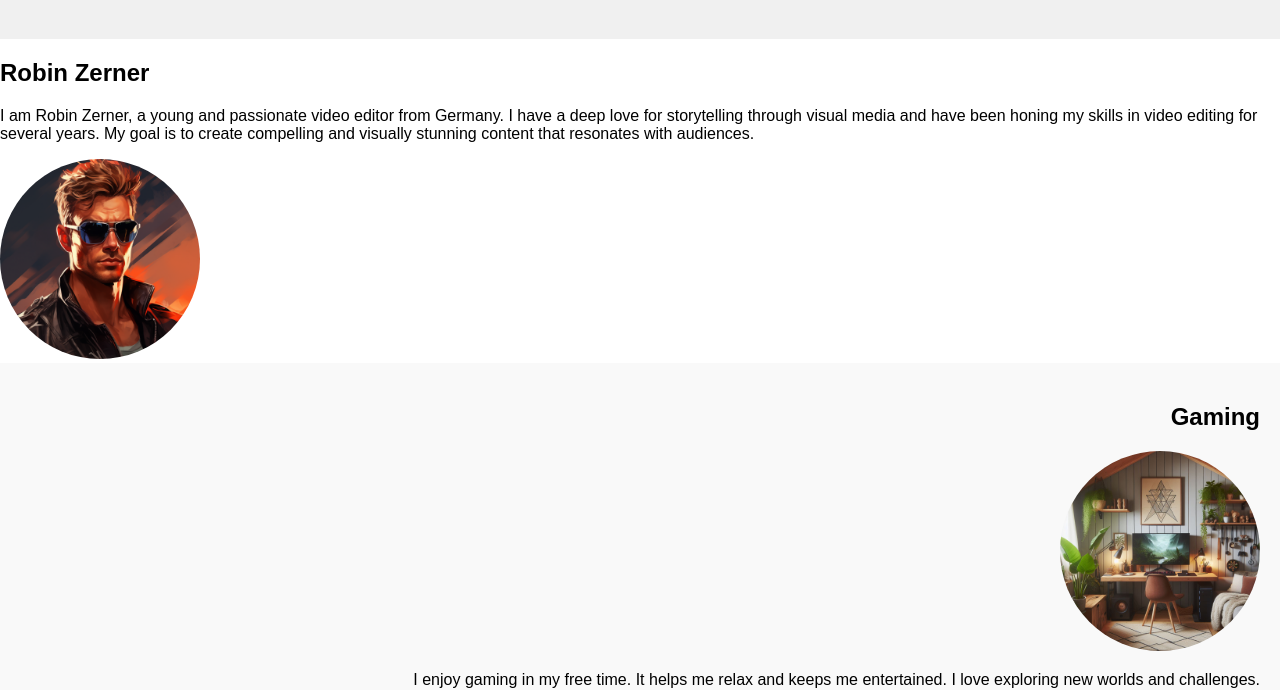
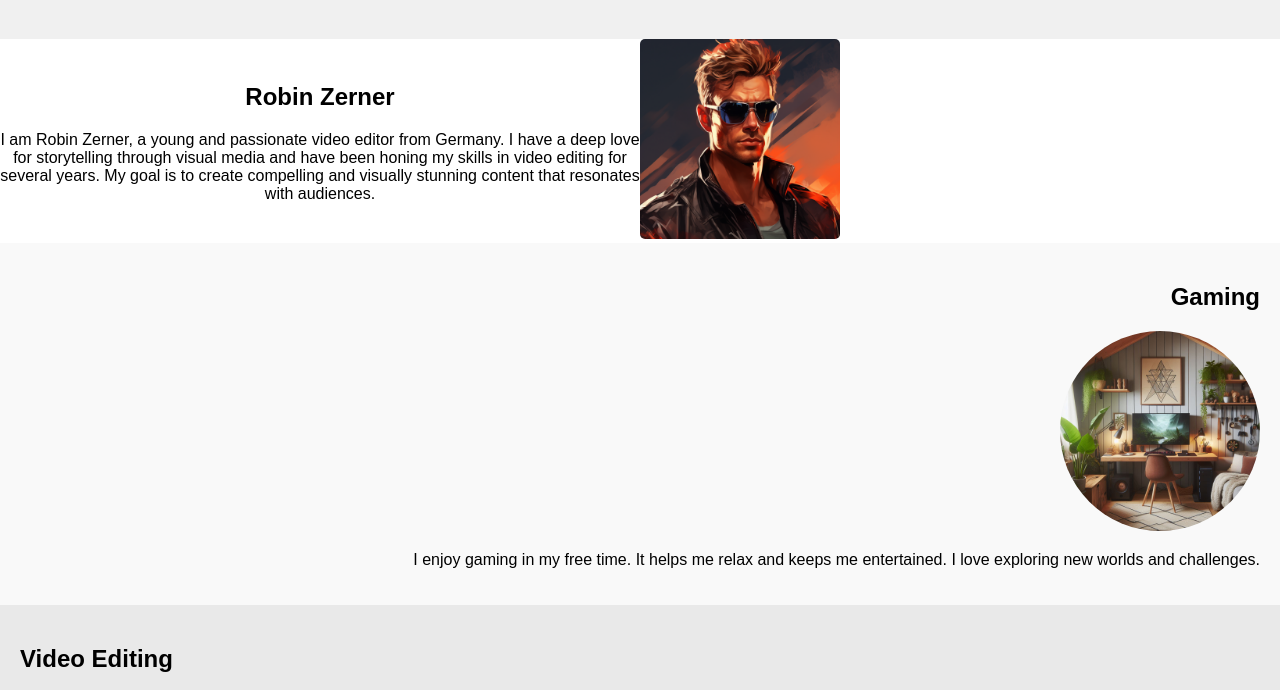
Before and after one commit to DrGugl/mywebsite, a plain HTML site: page about.html in a window 1280 px wide. Shown: the part 122-812 px from the top of the page. Drawn offline with Linux system fonts and the light colour scheme.

Commit message:
Update about.html

```diff
--- a/about.html
+++ b/about.html
@@ -17,9 +17,15 @@
         <h1>About Me</h1>
     </header>
     <section class="info">
-        <h2>Robin Zerner</h2>
-        <p>I am Robin Zerner, a young and passionate video editor from Germany. I have a deep love for storytelling through visual media and have been honing my skills in video editing for several years. My goal is to create compelling and visually stunning content that resonates with audiences.</p>
-        <img src="images/about_me.png" alt="Robin Zerner">
+        <div style="display: flex; align-items: center; justify-content: center;">
+            <div style="flex: 1;">
+                <h2 style="text-align: center;">Robin Zerner</h2>
+                <p style="text-align: center;">I am Robin Zerner, a young and passionate video editor from Germany. I have a deep love for storytelling through visual media and have been honing my skills in video editing for several years. My goal is to create compelling and visually stunning content that resonates with audiences.</p>
+            </div>
+            <div style="flex: 1;">
+                <img src="images/about_me.png" alt="Robin Zerner" style="max-width: 200px; max-height: 200px; border-radius: 5px;">
+            </div>
+        </div>
     </section>
     <section class="hobby hobby-right">
         <h2>Gaming</h2>
```
